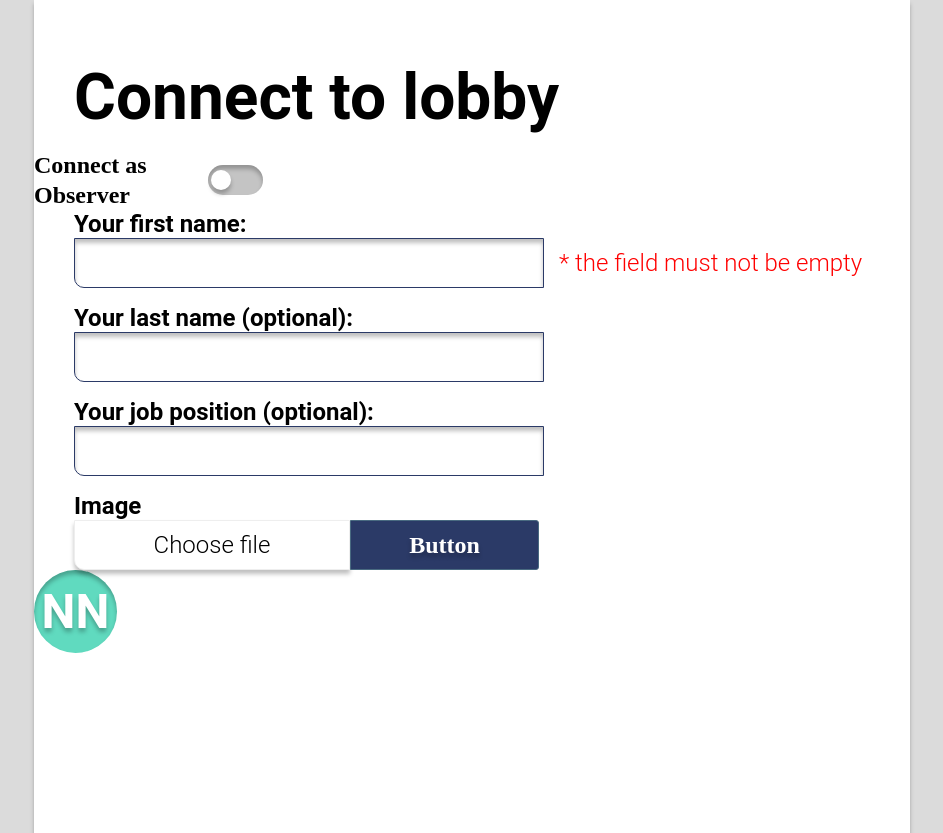
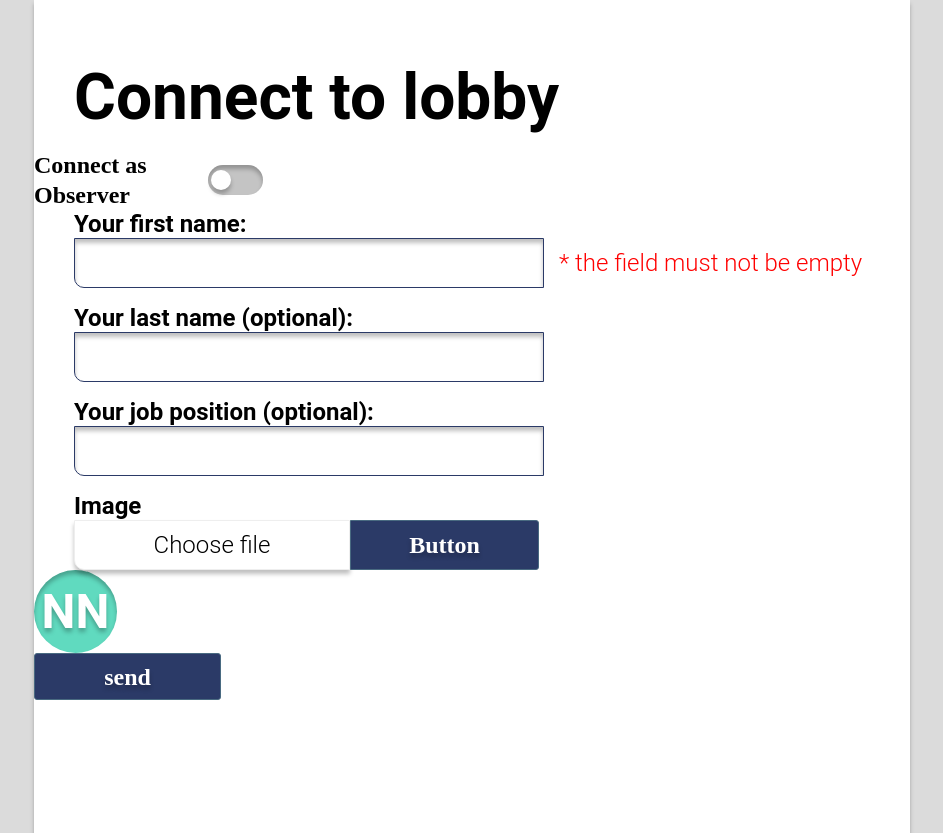
Before and after one commit to blohamen/pointing-poker, a React (Create React App) app in the folder client/: page / in a window 1280 px wide. Shown: the whole page, without its empty margins (168-1111 px from the left). Built offline with nearby package versions, Linux system fonts and the light colour scheme.

Commit message:
feat: implement button component

```diff
--- a/client/src/components/Avatar/Avatar.tsx
+++ b/client/src/components/Avatar/Avatar.tsx
@@ -3,14 +3,32 @@ import './avatar.sass'
 interface IAvatarProps {
     name: string
     lastName: string
+    src: string
 
 }
 
 export default function Avatar(props: IAvatarProps): JSX.Element {
     const nameFirstLetter = props.name === '' ? 'N' : props.name[0]
-    const lastNameFirstLetter = props.lastName === '' ? 'N' : props.lastName[0]
+    let lastNameFirstLetter = ''
+    if (props.lastName === '' && props.name !== '') {
+        lastNameFirstLetter = props.name[props.name.length-1]
+    } else if (props.lastName === '' && props.name === '') {
+        lastNameFirstLetter = 'N'
+    } else {
+        [lastNameFirstLetter, ] = props.lastName.split('')
+    }
 
-    return(
-        <div className="avatar">{nameFirstLetter}{lastNameFirstLetter}</div>
+    if(props.src === '') {
+        return(
+            <div className="avatar">{nameFirstLetter}{lastNameFirstLetter}</div>
+        )
+    }
+    return (
+        <div className="avatar">
+            <img className="avatar__img" src={props.src} alt={props.name} />
+        </div>
     )
+
+
+
 }
--- a/client/src/components/Avatar/avatar.sass
+++ b/client/src/components/Avatar/avatar.sass
@@ -18,3 +18,7 @@
     text-align: center
     color: #FFFFFF
     text-shadow: 0px 4px 4px rgba(0, 0, 0, 0.25)
+    overflow: hidden
+    &__img
+        width: 100%
+        height: 100%
--- a/client/src/components/AvatarInput/AvatarInput.tsx
+++ b/client/src/components/AvatarInput/AvatarInput.tsx
@@ -4,7 +4,7 @@ import './avatar-input.sass'
 interface IAvatarInputProps {
     title: string
     name: string
-    // onValueChange(value: string): void
+    onAvaChange(value: string): void
 }
 
 export default function AvatarInput(props: IAvatarInputProps): JSX.Element {
@@ -17,6 +17,8 @@ export default function AvatarInput(props: IAvatarInputProps): JSX.Element {
                 const {name} = files[0]
                 const formatedName = name.length > 20 ? name.slice(name.length - 20) : name
                 setFilename(formatedName)
+                const src =URL.createObjectURL(files[0]);
+                props.onAvaChange(src)
             } else {
                 setFilename(filename)
             }
--- /dev/null
+++ b/client/src/components/Button/Button.tsx
@@ -0,0 +1,22 @@
+import './button.sass'
+
+
+
+interface IButtonProps {
+    value: string
+    size: 'large' | 'medium' | 'small'
+    theme: 'dark' | 'light'
+}
+
+
+
+export default function Button(props: IButtonProps): JSX.Element {
+    const clasName = `button button__${props.size} button__${props.theme}`
+    return(
+        <input
+            className={clasName}
+            type="submit"
+            value={props.value}
+        />
+    )
+}
--- /dev/null
+++ b/client/src/components/Button/button.sass
@@ -0,0 +1,30 @@
+.button
+    cursor: pointer
+    display: flex
+    justify-content: center
+    align-items: center
+    font-family: Ruda
+    font-style: normal
+    font-weight: bold
+    font-size: 24px
+    line-height: 30px
+    border: 1px solid #496A81
+    box-sizing: border-box
+    border-radius: 3px
+    text-shadow: 0px 4px 4px rgba(0, 0, 0, 0.25)
+    &__large
+        width: 241px
+        height: 47px
+    &__medium
+        width: 189px
+        height: 60px
+    &__small
+        width: 187px
+        height: 47px
+    &__dark
+        background: #2B3A67
+        color: #FFFFFF
+
+    &__light
+        background: #FFFFFF
+        color: #2B3A67
--- a/client/src/components/ConnectToLobby/ConnectToLobby.tsx
+++ b/client/src/components/ConnectToLobby/ConnectToLobby.tsx
@@ -1,6 +1,7 @@
 import { useState } from 'react'
 import Avatar from '../Avatar/Avatar'
 import AvatarInput from '../AvatarInput/AvatarInput'
+import Button from '../Button/Button'
 import FormInputText from '../FormInputText/FormInputText'
 import Switcher from '../Switcher/Switcher'
 import './connect-to-lobby.sass'
@@ -10,6 +11,7 @@ export default function ConnectToLobby(): JSX.Element {
     const [firstName, setFirstName] = useState<string>('')
     const [lastName, setLastName] = useState<string>('')
     const [jobPosition, setJobPosition] = useState<string>('')
+    const [srcAva, setSrcAva] = useState<string>('')
 
     const handleSwitchChange = (flag: boolean): void => {
         setSwitchValue(flag)
@@ -25,6 +27,10 @@ export default function ConnectToLobby(): JSX.Element {
 
     const handleChangeJobPosition = (job: string) => {
         setJobPosition(job)
+    }
+
+    const handleChangeAva = (src: string) => {
+        setSrcAva(src)
     }
 
     return (
@@ -65,9 +71,21 @@ export default function ConnectToLobby(): JSX.Element {
                 <AvatarInput
                     title="Image"
                     name="addAvatar"
+                    onAvaChange={handleChangeAva}
                 />
 
-                <Avatar name={firstName} lastName={lastName}/>
+                <Avatar
+                    name={firstName}
+                    lastName={lastName}
+                    src={srcAva}
+                />
+
+                <Button
+                    value="send"
+                    size="small"
+                    theme="dark"
+
+                />
             </div>
         </div>
     )
```
